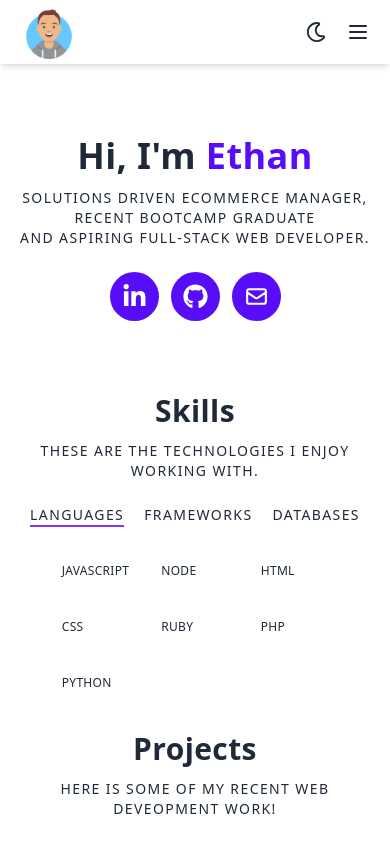
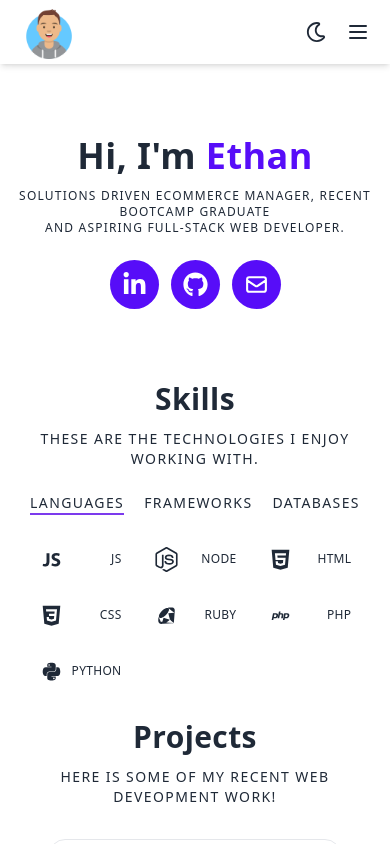
Before and after one commit to Ethansteip/Web-dev-portfolio, a Next.js app: page / in a window 390 px wide. Built offline with nearby package versions, Linux system fonts and the light colour scheme.

Commit message:
added language, framework and database icons back to the skills section when viewing on mobile.

```diff
--- a/Data/skills_data.js
+++ b/Data/skills_data.js
@@ -11,7 +11,7 @@ export const frameworks = [
   },
   {
     id: 2,
-    name: "Next js",
+    name: "Next",
     icon: <SiNextdotjs size={25} />
   },
   {
@@ -39,7 +39,7 @@ export const frameworks = [
 export const languages = [
   {
     id: 1,
-    name: "Javascript",
+    name: "JS",
     icon: <DiJavascript1 size={25} />
   },
   {
--- a/components/Header.jsx
+++ b/components/Header.jsx
@@ -10,7 +10,7 @@ const Header = () => {
       <div className="max-w-[1240px] w-full h-full mx-auto p-2 flex flex-col justify-center items-center">
         <div>
           <h1>Hi, I'm <span className="text-primary">Ethan</span></h1>
-          <p className="uppercase text-sm tracking-widest mb-3 mt-3">Solutions driven ecommerce manager, recent bootcamp graduate<br></br>and aspiring full-stack web developer.</p>
+          <p className="uppercase text-xs md:text-sm tracking-widest mb-3 mt-3">Solutions driven ecommerce manager, recent bootcamp graduate<br></br>and aspiring full-stack web developer.</p>
         </div>
         <div>
           <ul className="flex justify-start gap-x-3 mt-3">
--- a/components/SkillsCard.jsx
+++ b/components/SkillsCard.jsx
@@ -4,7 +4,7 @@ const SkillsCard = (props) => {
 
   return (
     <div className="w-auto h-12 py-3 rounded-xl md:shadow flex items-center justify-between px-3 gap-x-2">
-      <div className="hidden sm:flex">{props.icon}</div>
+      <div className="flex">{props.icon}</div>
       <p className="flex uppercase text-xs tracking-wide" >{props.name}</p>
     </div>
   );
```
